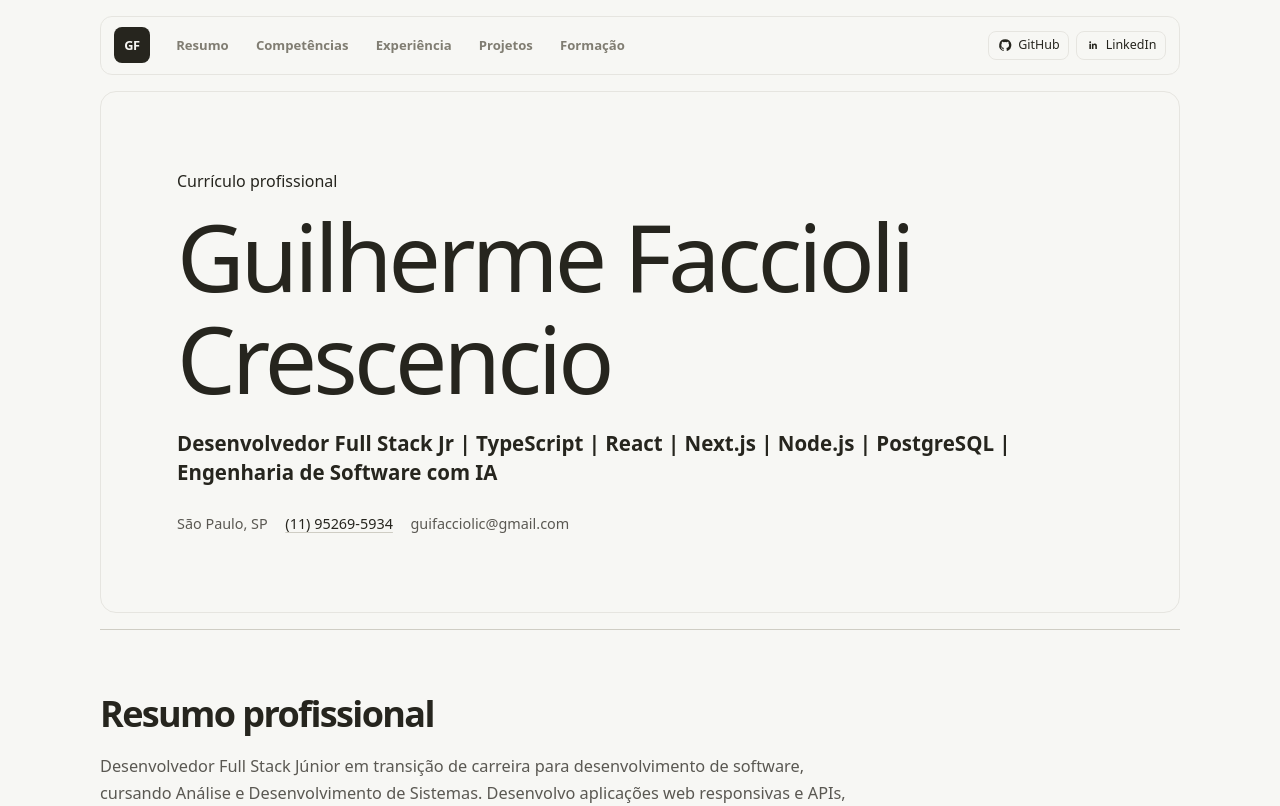
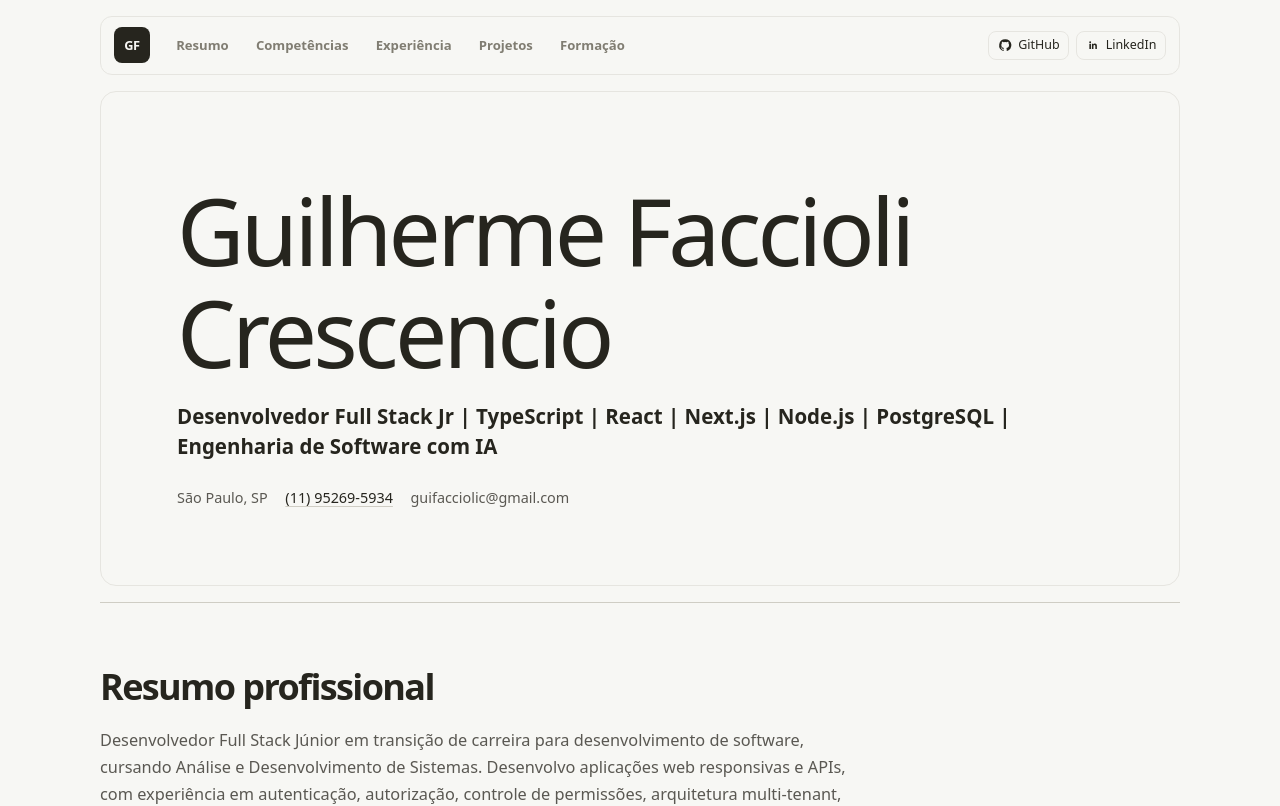
Before and after one commit to GuiFaccioli/meu-curriculo, a React (Vite) app: page / in a window 1280 px wide. Shown: the top 806 px of the page. Built offline with nearby package versions, Linux system fonts and the light colour scheme; no server answers.

Commit message:
remocao do header

```diff
--- a/src/components/HeaderHero.tsx
+++ b/src/components/HeaderHero.tsx
@@ -11,7 +11,7 @@ export function HeaderHero({ name, title, location, phone, email }: HeaderHeroPr
     <header className="hero-band">
       <div className="hero-layout">
         <div className="hero-content">
-          <p className="hero-kicker">Currículo profissional</p>
+
           <h1>{name}</h1>
           <p className="hero-title">{title}</p>
 
```
